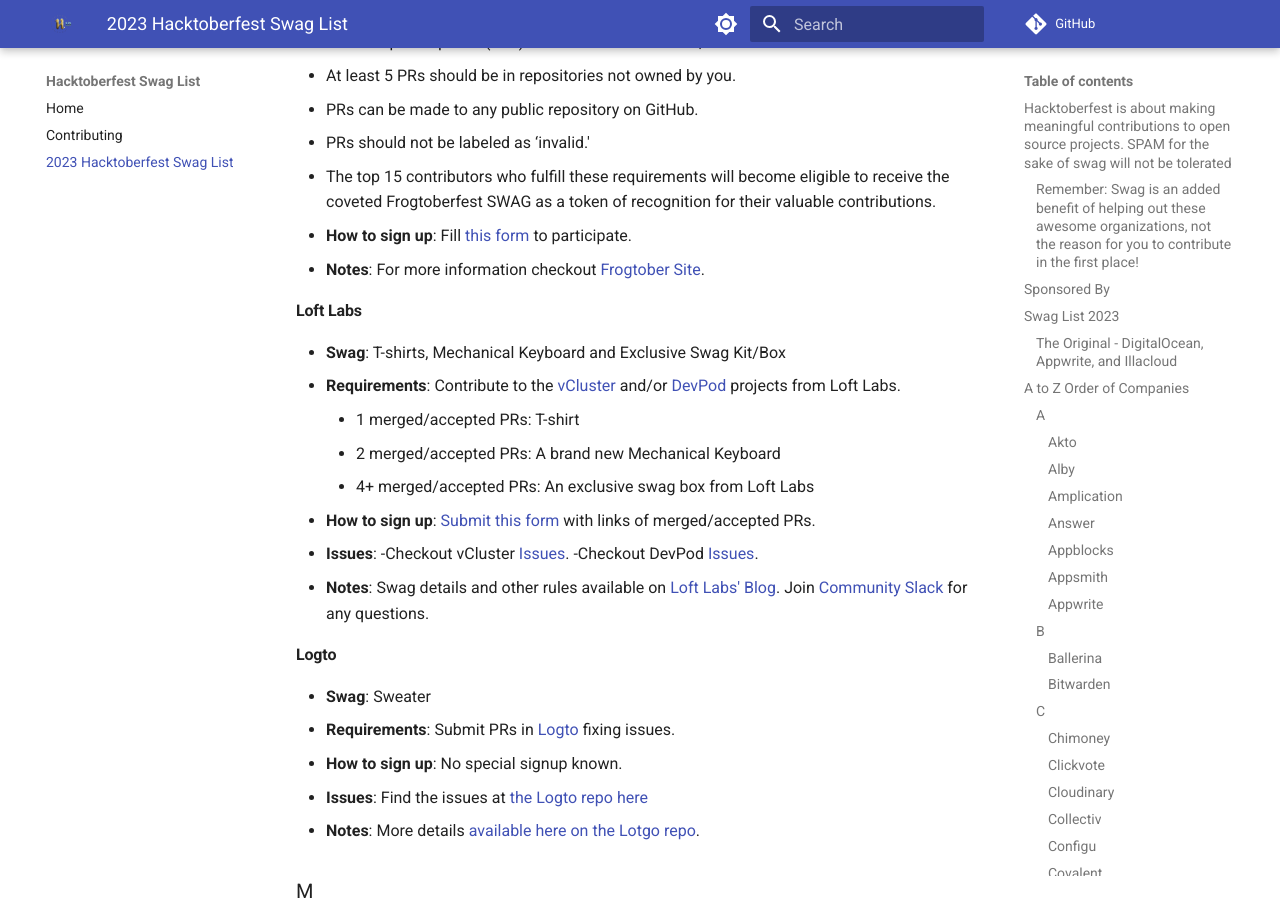
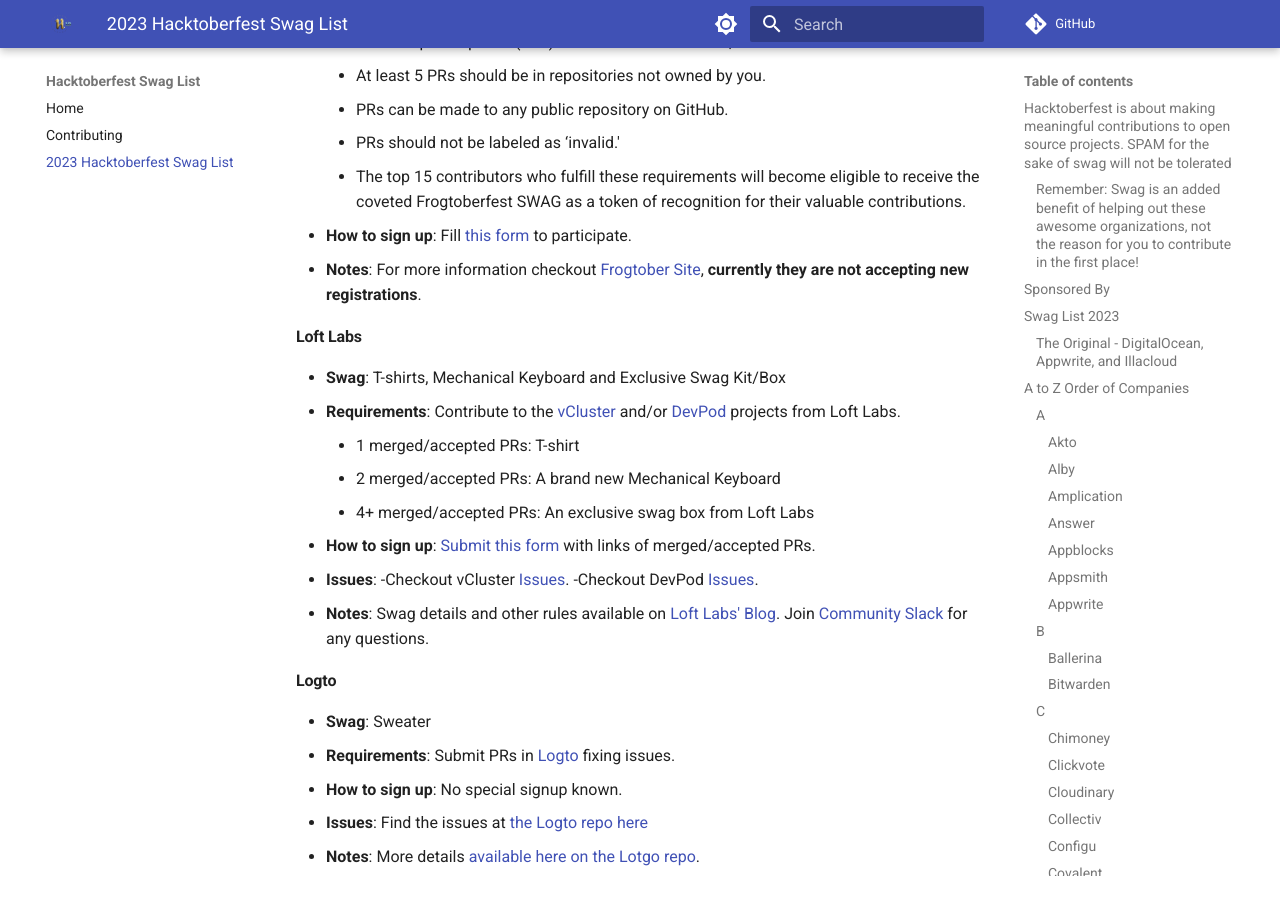
Before and after one commit to crweiner/hacktoberfest-swag-list, an MkDocs documentation site: the page built from docs/list.md, in a window 1280 px wide and 900 px high, scrolled down 12333 px. Built offline with MkDocs 1.6.1 and Material for MkDocs 9.7.7, drawn with Linux system fonts in a browser that asks for light colours; plug-ins that fetch from the network failed and are left out; comment, search, counter and statistics services are not loaded.

Commit message:
Update list.md

```diff
--- a/docs/list.md
+++ b/docs/list.md
@@ -393,13 +393,13 @@
 
 - **Swag**: FrogtoberFest Swags.
 - **Requirements**:
-  - Create 8 pull requests (PRs) between Oct 1 to Oct 31, 2023.
-  - At least 5 PRs should be in repositories not owned by you.
-  - PRs can be made to any public repository on GitHub.
-  - PRs should not be labeled as ‘invalid.'
-  - The top 15 contributors who fulfill these requirements will become eligible to receive the coveted Frogtoberfest SWAG as a token of recognition for their valuable contributions.
+    - Create 8 pull requests (PRs) between Oct 1 to Oct 31, 2023.
+    - At least 5 PRs should be in repositories not owned by you.
+    - PRs can be made to any public repository on GitHub.
+    - PRs should not be labeled as ‘invalid.'
+    - The top 15 contributors who fulfill these requirements will become eligible to receive the coveted Frogtoberfest SWAG as a token of recognition for their valuable contributions.
 - **How to sign up**: Fill [this form](https://docs.google.com/forms/d/e/1FAIpQLSeqKyFPQ7QLAS01ew1tTSC-8rp893AFbRAscI2N4Lxn27sdKw/formrestricted) to participate.
-- **Notes**: For more information checkout [Frogtober Site](https://frogtoberfest.lftechnology.com/).
+- **Notes**: For more information checkout [Frogtober Site](https://frogtoberfest.lftechnology.com/), **currently they are not accepting new registrations**.
 
 #### **Loft Labs**
 
```
